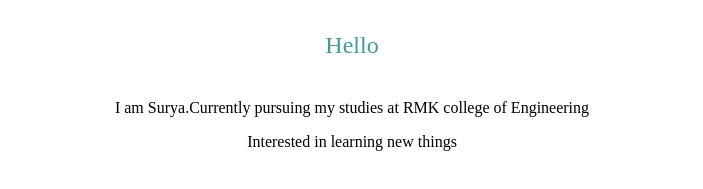
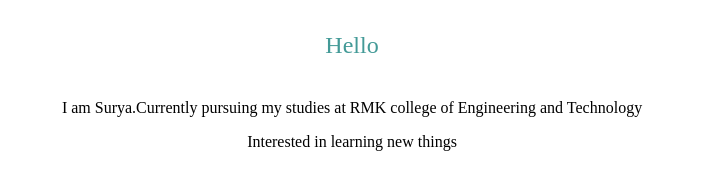
Before and after one commit to JayaSurya2105/css, a plain HTML site: page index.html in a window 1280 px wide. Shown: the part 1274-1463 px from the top of the page, without its empty margins (288-991 px from the left). Drawn offline with Linux system fonts and the light colour scheme.

Commit message:
Add files via upload

```diff
--- a/index.html
+++ b/index.html
@@ -20,7 +20,7 @@
       <div class="profile">
         <img class="surya" src="jayasurya.jpeg" alt="surya" width="300" height="300">
         <h2>Hello</h2>
-        <p>I am Surya.Currently pursuing my studies at RMK college of Engineering</p>
+        <p>I am Surya.Currently pursuing my studies at RMK college of Engineering and Technology</p>
         <p>Interested in learning new things</p>
       </div>
       <hr>
```
